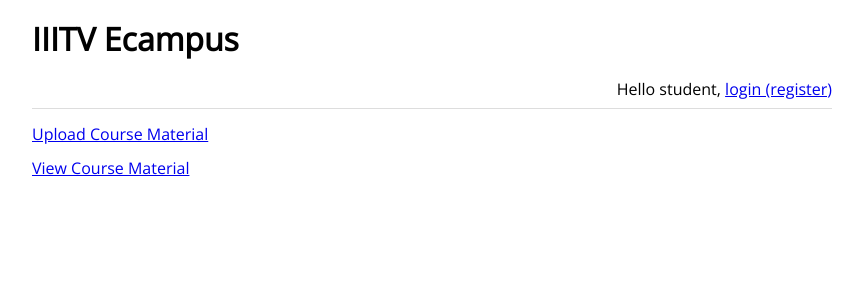
After one commit to harshit23897/IIITV-Ecampus, a Django app: template register/register/course/templates/course_detail_view.html in a window 1280 px wide. The commit adds this page. Shown: the top 300 px of the page, without its empty margins (208-1071 px from the left). Run offline with Django 3.2, Linux system fonts and the light colour scheme; the template is opened without the code that fills it, so the values that code supplies are empty; some libraries are stand-ins or nearby versions.

Commit message:
Moved all course uploads, assignments, etc. for faculty according to course number.

```diff
--- /dev/null
+++ b/register/register/course/templates/course_detail_view.html
@@ -0,0 +1,6 @@
+{% extends 'base.html' %}
+
+{% block content %}
+    <p><a width="30%" align="center" href="{% url 'coursematerial:course_material_upload' pk=pk %}">Upload Course Material</a></p>
+    <p><a width="30%" align="center" href="{% url 'coursematerial:course_material_view' pk=pk %}">View Course Material</a></p>
+{% endblock %}
--- a/register/register/course/templates/course_list_of_current_faculty.html
+++ b/register/register/course/templates/course_list_of_current_faculty.html
@@ -7,7 +7,7 @@
         </tr>
         {% for course in courses_of_current_faculty %}
         <tr>
-            <td width="30%" align="center">{{ course.course_no }}</td>
+            <td><a width="30%" align="center" href="{% url 'course_detail_view' pk=course.course_no %}">{{ course.course_no }}</a></td>
         </tr>
         {% endfor %}
     </table>
--- a/register/register/course/urls.py
+++ b/register/register/course/urls.py
@@ -4,8 +4,10 @@ from django.conf import settings
 from django.views.static import serve
 from django.views.generic import TemplateView
 
-from .views import course_list_of_faculty
+from .views import course_list_of_faculty, course_detail_view
 
 urlpatterns = [
     url(r'^list/$', course_list_of_faculty, name='course_list_of_faculty'),
+    url(r'^(?P<pk>.+)/$', course_detail_view, name='course_detail_view'),
+    url(r'^(?P<pk>.+)/', include('register.coursematerial.urls')),
 ]
--- a/register/register/coursematerial/urls.py
+++ b/register/register/coursematerial/urls.py
@@ -4,6 +4,7 @@ from django.conf import settings
 from django.views.static import serve
 from django.views.generic import TemplateView
 
+app_name = 'coursematerial'
 from .views import course_material_upload, files_list, download
 
 urlpatterns = [
--- a/register/register/faculty/templates/faculty_home_page.html
+++ b/register/register/faculty/templates/faculty_home_page.html
@@ -4,9 +4,6 @@
 {% if user.is_authenticated %}
     <p><strong>Dear {{ user.username }} faculty, glad to have you here!</strong></p>
     <p>This is IIITV Ecampus</p>
-    <p><a href="{% url 'course_material_upload' %}">Course Material Upload</a></p>
-    <p><a href="{% url 'course_material_view' %}">View Course Material</a></p>
-    <p><a href="{% url 'announcement_upload' %}">Upload Announcements</a></p>
-    <p><a href="{% url 'announcement_view' %}">View Announcements</a></p>
+    <p><a href="{% url 'course_list_of_faculty' %}">Courses</a></p>
 {% endif %}
 {% endblock %}
--- a/register/register/faculty/urls.py
+++ b/register/register/faculty/urls.py
@@ -6,5 +6,6 @@ from django.views.static import serve
 from .views import facultyHomePage
 
 urlpatterns = [
-    url(r'^', facultyHomePage),
+    url(r'^$', facultyHomePage),
+    url(r'^course/', include('register.course.urls')),
 ]
--- a/register/register/urls.py
+++ b/register/register/urls.py
@@ -14,12 +14,11 @@ urlpatterns = [
     url(r'^$', views.home, name='index'),
     url(r'^admin/', admin.site.urls),
     url(r'^campus-admin/', include('register.campus_admin.urls')),
-    url(r'^course/', include('register.course.urls')),
-    url(r'^course-material/', include('register.coursematerial.urls')),
     url(r'^faculty/', include('register.faculty.urls')),
+    # url(r'^faculty/course/(?P<pk>.+)/', include('register.coursematerial.urls')),
     url(r'^student/', include('register.student.urls')),
     url(r'^announcements/', include('register.announcements.urls')),
-    url(r'^accounts/register/$', RegistrationView.as_view(form_class=NewRegistrationForm), name='registration_register'),
+    url(r'^accounts/register/', RegistrationView.as_view(form_class=NewRegistrationForm), name='registration_register'),
     url(r'^accounts/', include('registration.backends.hmac.urls')),
     url(r'^download/(?P<file_name>.+)$', download, name='course_material_download'),
 ] + static(settings.MEDIA_URL, document_root=settings.MEDIA_ROOT)
```
Also changed, not shown: register/register/course/views.py (+8 -3 lines).
